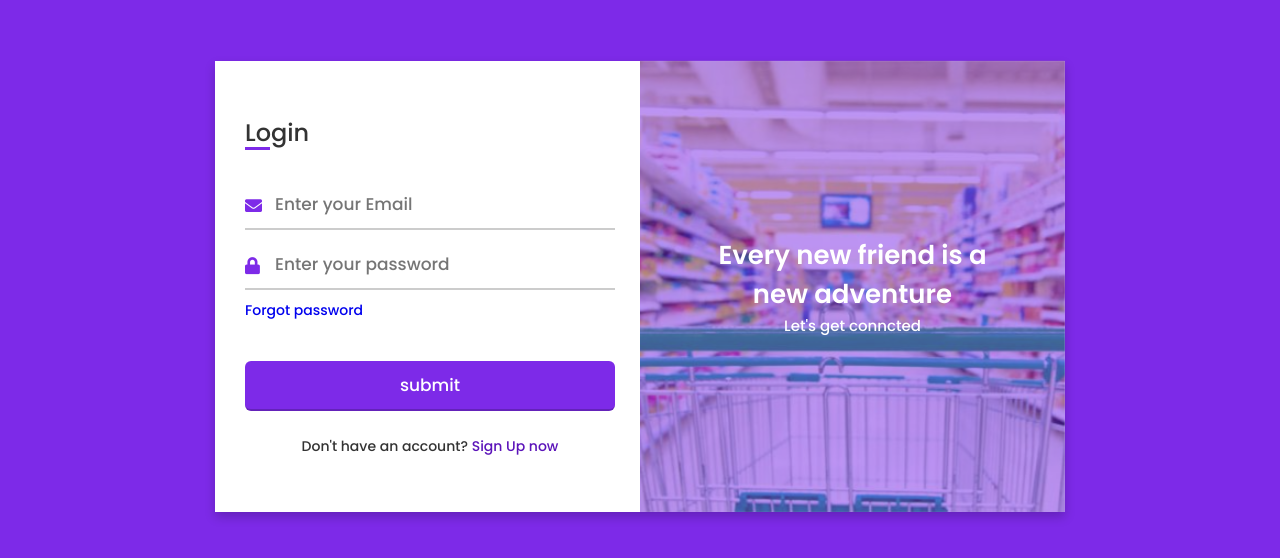
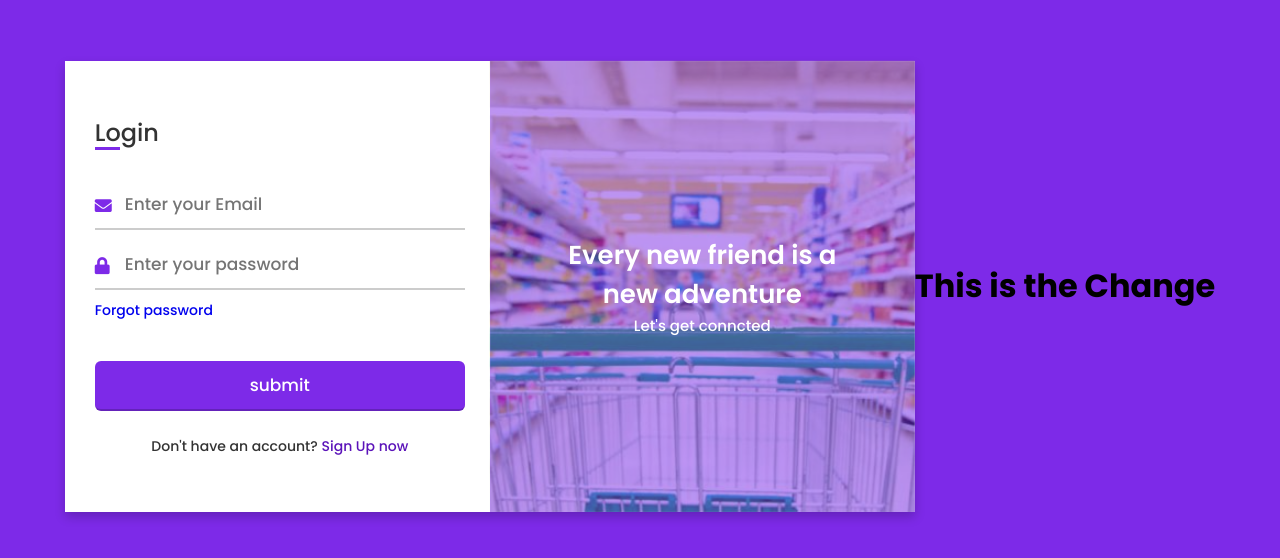
Before and after one commit to ransika26/Login_Form, a plain HTML site: page index.html in a window 1280 px wide. Shown: the part 114-672 px from the top of the page. Drawn offline with Linux system fonts and the light colour scheme.

Commit message:
Second Commit

```diff
--- a/index.html
+++ b/index.html
@@ -70,6 +70,6 @@
      </div>
     </form>
   </div>
-
+  <h1>This is the Change</h1>
 </body>
 </html>
```
